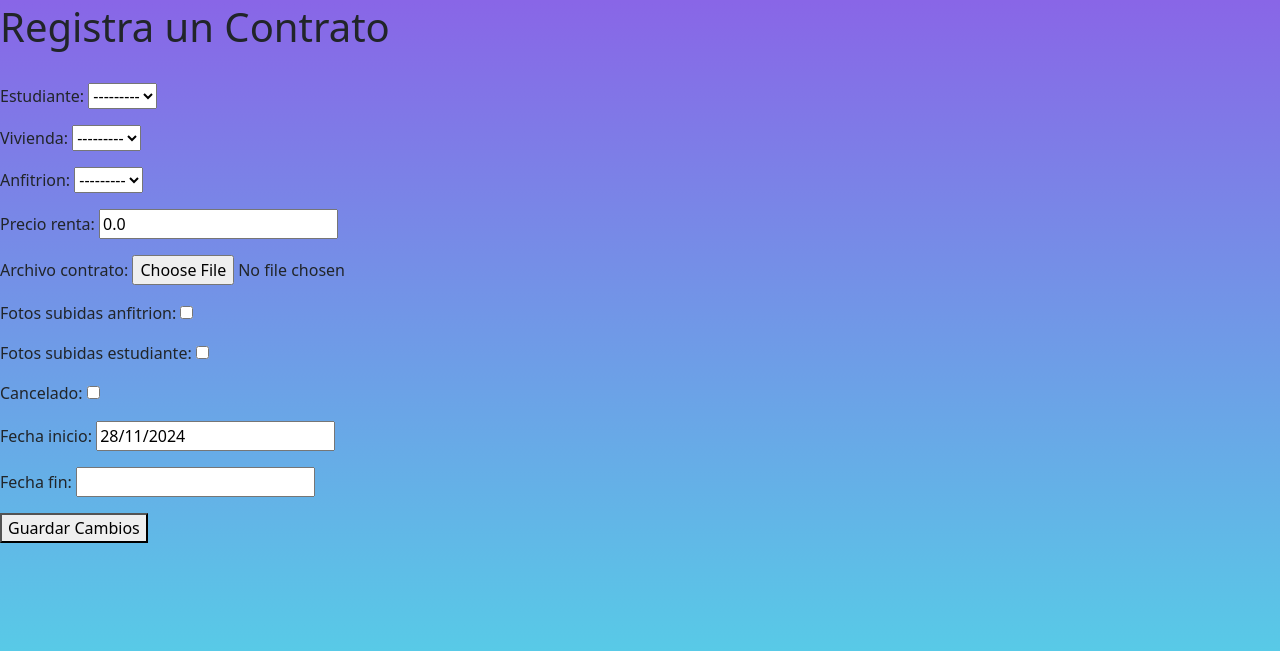
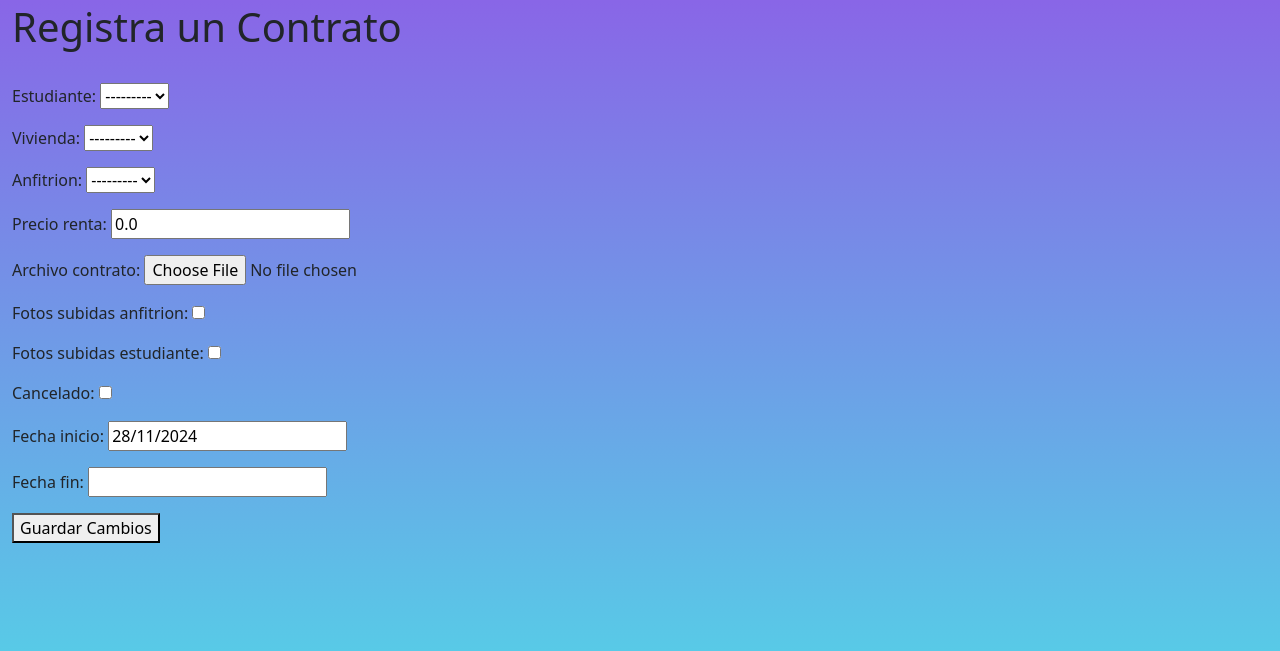
Before and after one commit to PatladyxWalker/TT2024B027, a Django app: page /contrato/crear/ in a window 1280 px wide. Shown: the part 109-760 px from the top of the page. Run offline with Django 5.2, Linux system fonts and the light colour scheme; the visitor is signed in with stand-in values (Sample User, id 1); data that the repository does not hold is empty.

Commit message:
Agregué algo de padding horizontal o margen horizontal al Layout 3 para que así el texto no esté pegado a los márgenes izquierdo y derecho del navegador.

```diff
--- a/src/TTPrototipo/usuarios/templates/layout3.html
+++ b/src/TTPrototipo/usuarios/templates/layout3.html
@@ -142,7 +142,7 @@
     {#        </nav>#}
     </header>
 
-    <div id="content">
+    <div id="content" class="container-fluid">
         {% block content %}
 
         {% endblock %}
```
